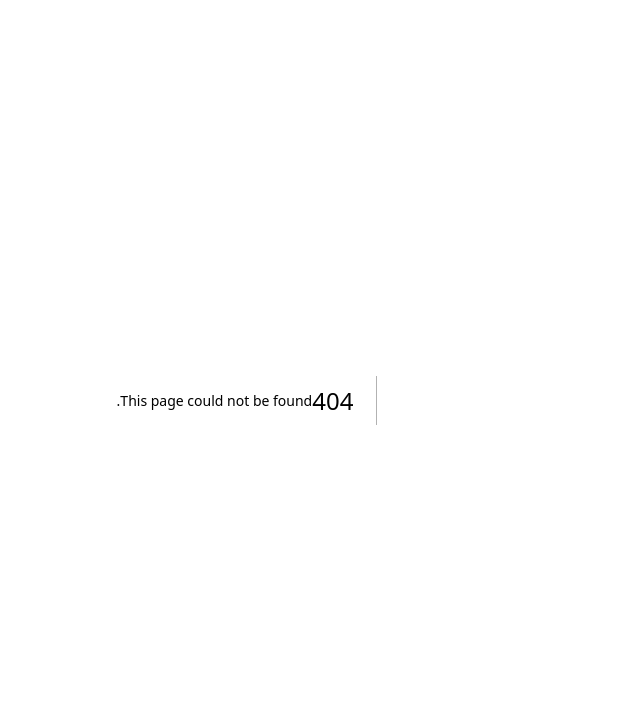
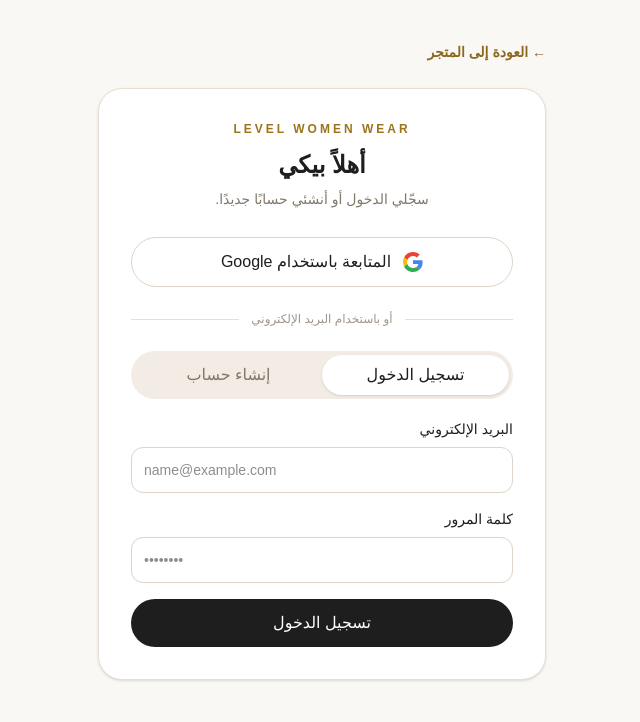
Before and after one commit to alifaroukalsaadany/my-store, a Next.js app: page /account in a window 1280 px wide. Before the commit this address had no page. Shown: the top 722 px of the page, without its empty margins (425-1065 px from the left). Built offline with nearby package versions, Linux system fonts and the light colour scheme; no server answers.

Commit message:
Add customer account sign-in and sign-up page

```diff
--- /dev/null
+++ b/app/account/page.tsx
@@ -0,0 +1,123 @@
+"use client";
+
+import { useEffect, useMemo, useState } from "react";
+import { createClient, type Session } from "@supabase/supabase-js";
+
+const supabaseUrl = process.env.NEXT_PUBLIC_SUPABASE_URL || process.env.SUPABASE_URL || "";
+const supabaseKey = process.env.NEXT_PUBLIC_SUPABASE_PUBLISHABLE_KEY || "";
+
+export default function AccountPage() {
+  const supabase = useMemo(() => supabaseUrl && supabaseKey ? createClient(supabaseUrl, supabaseKey) : null, []);
+  const [session, setSession] = useState<Session | null>(null);
+  const [mode, setMode] = useState<"signin" | "signup">("signin");
+  const [email, setEmail] = useState("");
+  const [password, setPassword] = useState("");
+  const [busy, setBusy] = useState(false);
+  const [message, setMessage] = useState("");
+  const [error, setError] = useState("");
+
+  useEffect(() => {
+    if (!supabase) return;
+    supabase.auth.getSession().then(({ data }) => setSession(data.session));
+    const { data: listener } = supabase.auth.onAuthStateChange((_event, nextSession) => setSession(nextSession));
+    return () => listener.subscription.unsubscribe();
+  }, [supabase]);
+
+  async function submit(event: React.FormEvent<HTMLFormElement>) {
+    event.preventDefault();
+    if (!supabase) return;
+    setBusy(true); setError(""); setMessage("");
+    try {
+      if (mode === "signup") {
+        const { data, error: authError } = await supabase.auth.signUp({
+          email: email.trim(),
+          password,
+          options: { emailRedirectTo: `${window.location.origin}/account` }
+        });
+        if (authError) throw authError;
+        if (data.session) setSession(data.session);
+        else setMessage("تم إنشاء الحساب. راجعي بريدك الإلكتروني واضغطي رابط التأكيد لتفعيل الحساب.");
+      } else {
+        const { data, error: authError } = await supabase.auth.signInWithPassword({ email: email.trim(), password });
+        if (authError) throw authError;
+        setSession(data.session);
+        setMessage("تم تسجيل الدخول بنجاح.");
+      }
+    } catch (err) {
+      setError(err instanceof Error ? err.message : "تعذر إتمام العملية. حاولي مرة أخرى.");
+    } finally { setBusy(false); }
+  }
+
+  async function googleLogin() {
+    if (!supabase) return;
+    setBusy(true); setError(""); setMessage("");
+    const { error: authError } = await supabase.auth.signInWithOAuth({
+      provider: "google",
+      options: { redirectTo: `${window.location.origin}/account` }
+    });
+    if (authError) { setError(authError.message); setBusy(false); }
+  }
+
+  async function logout() {
+    if (!supabase) return;
+    setBusy(true);
+    const { error: authError } = await supabase.auth.signOut();
+    if (authError) setError(authError.message);
+    else { setSession(null); setMessage("تم تسجيل الخروج."); }
+    setBusy(false);
+  }
+
+  return (
+    <main dir="rtl" className="min-h-screen bg-[#FAF8F5] px-4 py-10 text-[#1E1E1E]">
+      <div className="mx-auto max-w-md">
+        <a href="/" className="text-sm font-semibold text-[#8b681d]">← العودة إلى المتجر</a>
+        <section className="mt-6 rounded-3xl border border-[#e8dfd2] bg-white p-6 shadow-sm sm:p-8">
+          <div className="text-center">
+            <p className="text-xs font-semibold tracking-[.25em] text-[#9B741C]">LEVEL WOMEN WEAR</p>
+            <h1 className="mt-3 text-2xl font-bold">{session ? "حسابك" : "أهلاً بيكي"}</h1>
+            <p className="mt-2 text-sm text-[#82776b]">{session ? "أنتِ مسجلة الدخول حاليًا." : "سجّلي الدخول أو أنشئي حسابًا جديدًا."}</p>
+          </div>
+
+          {!supabase && <p className="mt-6 rounded-xl bg-red-50 p-3 text-sm text-red-700">إعدادات تسجيل الدخول غير مكتملة. يرجى مراجعة إعدادات المتجر.</p>}
+
+          {session ? (
+            <div className="mt-7 space-y-4 text-center">
+              <div className="rounded-2xl bg-[#F2ECE4] p-4">
+                <p className="text-xs text-[#82776b]">البريد الإلكتروني</p>
+                <p className="mt-1 break-all font-semibold" dir="ltr">{session.user.email}</p>
+              </div>
+              <button onClick={logout} disabled={busy} className="w-full rounded-full bg-[#1E1E1E] px-5 py-3 font-semibold text-white disabled:opacity-50">{busy ? "..." : "تسجيل الخروج"}</button>
+            </div>
+          ) : (
+            <>
+              <button onClick={googleLogin} disabled={!supabase || busy} className="mt-7 flex w-full items-center justify-center gap-3 rounded-full border border-[#ded4c8] bg-white px-5 py-3 font-semibold transition hover:bg-[#faf8f5] disabled:opacity-50">
+                <svg viewBox="0 0 48 48" aria-hidden="true" className="h-5 w-5"><path fill="#EA4335" d="M24 9.5c3.54 0 6.71 1.22 9.21 3.6l6.85-6.85C35.9 2.38 30.47 0 24 0 14.62 0 6.51 5.38 2.56 13.22l7.98 6.19C12.43 13.72 17.74 9.5 24 9.5Z"/><path fill="#4285F4" d="M46.98 24.55c0-1.57-.15-3.09-.38-4.55H24v9.02h12.94c-.58 2.96-2.26 5.48-4.76 7.18l7.73 6C44.42 38.03 46.98 31.9 46.98 24.55Z"/><path fill="#FBBC05" d="M10.53 28.59A14.4 14.4 0 0 1 9.75 24c0-1.59.27-3.13.76-4.59l-7.98-6.19A23.9 23.9 0 0 0 0 24c0 3.87.93 7.53 2.56 10.78l7.97-6.19Z"/><path fill="#34A853" d="M24 48c6.48 0 11.93-2.13 15.91-5.8l-7.73-6c-2.14 1.45-4.89 2.3-8.18 2.3-6.26 0-11.57-4.22-13.47-9.91l-7.98 6.19C6.51 42.62 14.62 48 24 48Z"/></svg>
+                المتابعة باستخدام Google
+              </button>
+
+              <div className="my-6 flex items-center gap-3 text-xs text-[#a0968a]"><span className="h-px flex-1 bg-[#e8dfd2]"/><span>أو باستخدام البريد الإلكتروني</span><span className="h-px flex-1 bg-[#e8dfd2]"/></div>
+
+              <div className="mb-5 grid grid-cols-2 rounded-full bg-[#F2ECE4] p-1">
+                <button type="button" onClick={() => {setMode("signin");setError("");setMessage("");}} className={`rounded-full py-2 text-sm font-semibold ${mode === "signin" ? "bg-white shadow-sm" : "text-[#82776b]"}`}>تسجيل الدخول</button>
+                <button type="button" onClick={() => {setMode("signup");setError("");setMessage("");}} className={`rounded-full py-2 text-sm font-semibold ${mode === "signup" ? "bg-white shadow-sm" : "text-[#82776b]"}`}>إنشاء حساب</button>
+              </div>
+
+              <form onSubmit={submit} className="space-y-4">
+                <label className="block text-right text-sm font-medium">البريد الإلكتروني
+                  <input type="email" required autoComplete="email" value={email} onChange={e => setEmail(e.target.value)} placeholder="name@example.com" dir="ltr" className="mt-2 w-full rounded-xl border border-[#ded4c8] bg-white p-3 text-left outline-none focus:border-[#B8860B]"/>
+                </label>
+                <label className="block text-right text-sm font-medium">كلمة المرور
+                  <input type="password" required minLength={6} autoComplete={mode === "signup" ? "new-password" : "current-password"} value={password} onChange={e => setPassword(e.target.value)} placeholder="••••••••" dir="ltr" className="mt-2 w-full rounded-xl border border-[#ded4c8] bg-white p-3 text-left outline-none focus:border-[#B8860B]"/>
+                </label>
+                <button type="submit" disabled={!supabase || busy} className="w-full rounded-full bg-[#1E1E1E] px-5 py-3 font-semibold text-white transition hover:bg-[#9B741C] disabled:opacity-50">{busy ? "..." : mode === "signup" ? "إنشاء الحساب" : "تسجيل الدخول"}</button>
+              </form>
+            </>
+          )}
+
+          {message && <p role="status" className="mt-5 rounded-xl bg-[#edf7ee] p-3 text-sm leading-7 text-[#276338]">{message}</p>}
+          {error && <p role="alert" className="mt-5 rounded-xl bg-red-50 p-3 text-sm leading-7 text-red-700">{error}</p>}
+        </section>
+      </div>
+    </main>
+  );
+}
```
